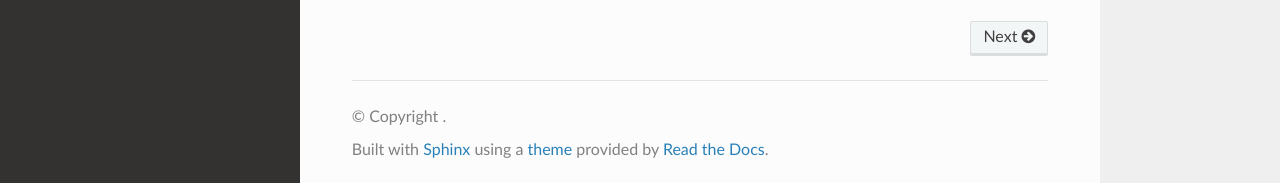
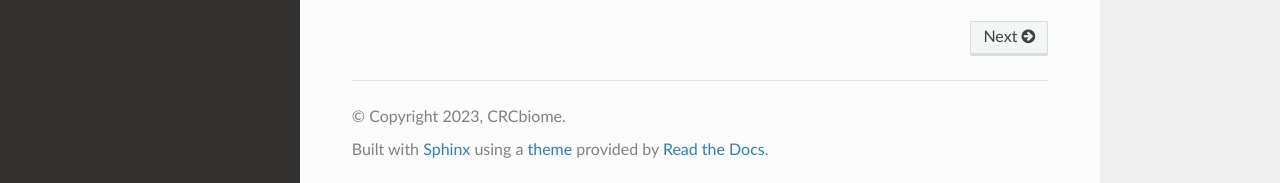
Before and after one commit to Rounge-lab/VirMake, a Sphinx documentation site: the page built from docs/source/index.rst, in a window 1280 px wide and 1187 px high. Shown: the part 1001-1184 px from the top of the window. Built offline with Sphinx 7.4.7 and the Read the Docs theme 3.1.0, drawn with Linux system fonts in a browser that asks for light colours; pages that are not in the unit, such as notebooks, are missing from menus.

Commit message:
Added copyright back in (required for epub conversion)

```diff
--- a/docs/source/conf.py
+++ b/docs/source/conf.py
@@ -3,6 +3,7 @@
 # -- Project information
 
 project = 'VirMake'
+copyright = '2023, CRCbiome'
 
 release = '0.1'
 version = '0.1.0'
```
